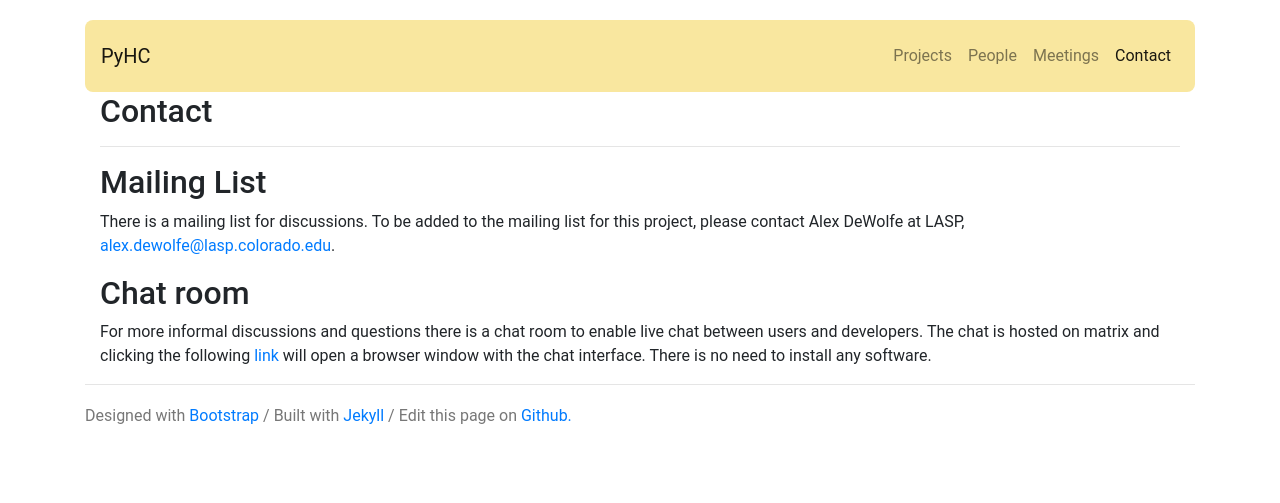
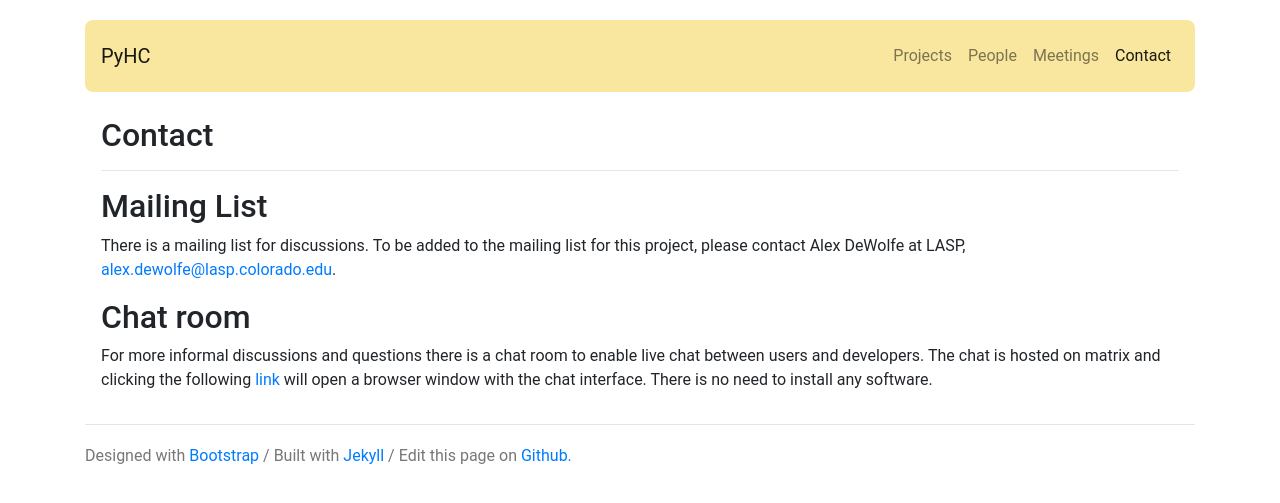
Before and after one commit to heliophysicsPy/heliophysicsPy.github.io, a Jekyll site: the page built from _pages/contact.md, in a window 1280 px wide. Shown: the top 503 px of the page. Built offline with Jekyll 4.4.1, drawn with Linux system fonts in a browser that asks for light colours; nearby versions of some CDN libraries.

Commit message:
added padding to body-content tag

```diff
--- a/css/custom.css
+++ b/css/custom.css
@@ -5,8 +5,12 @@
   font-family: Roboto, -apple-system, BlinkMacSystemFont, "Helvetica Neue", "Segoe UI", Oxygen, Ubuntu, Cantarell, "Open Sans", sans-serif !important;
 }
 
+#body-content {
+  padding: 1.5rem 1rem 1rem 1rem;
+}
+
 h3.text-center {
-    text-align: center;
+  text-align: center;
 }
 
 /* Everything but the jumbotron gets side spacing for mobile first views */
```
